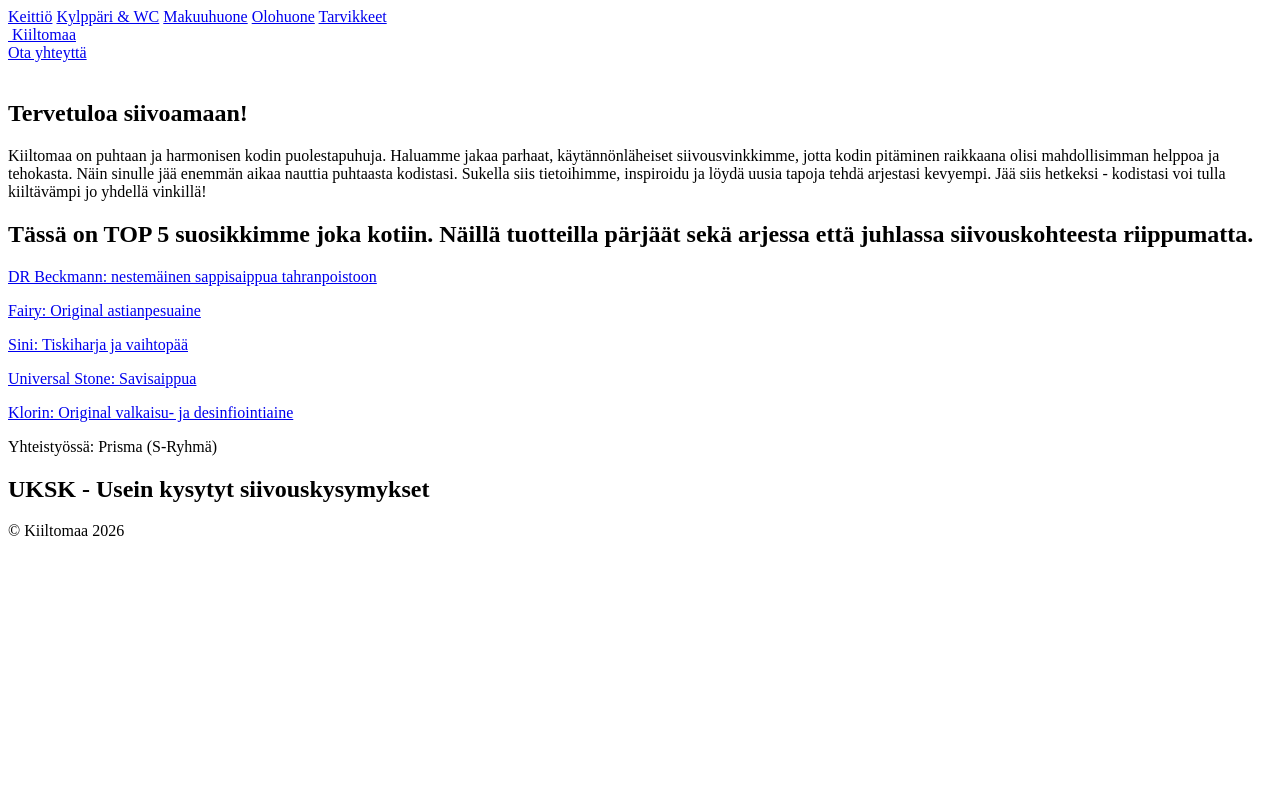
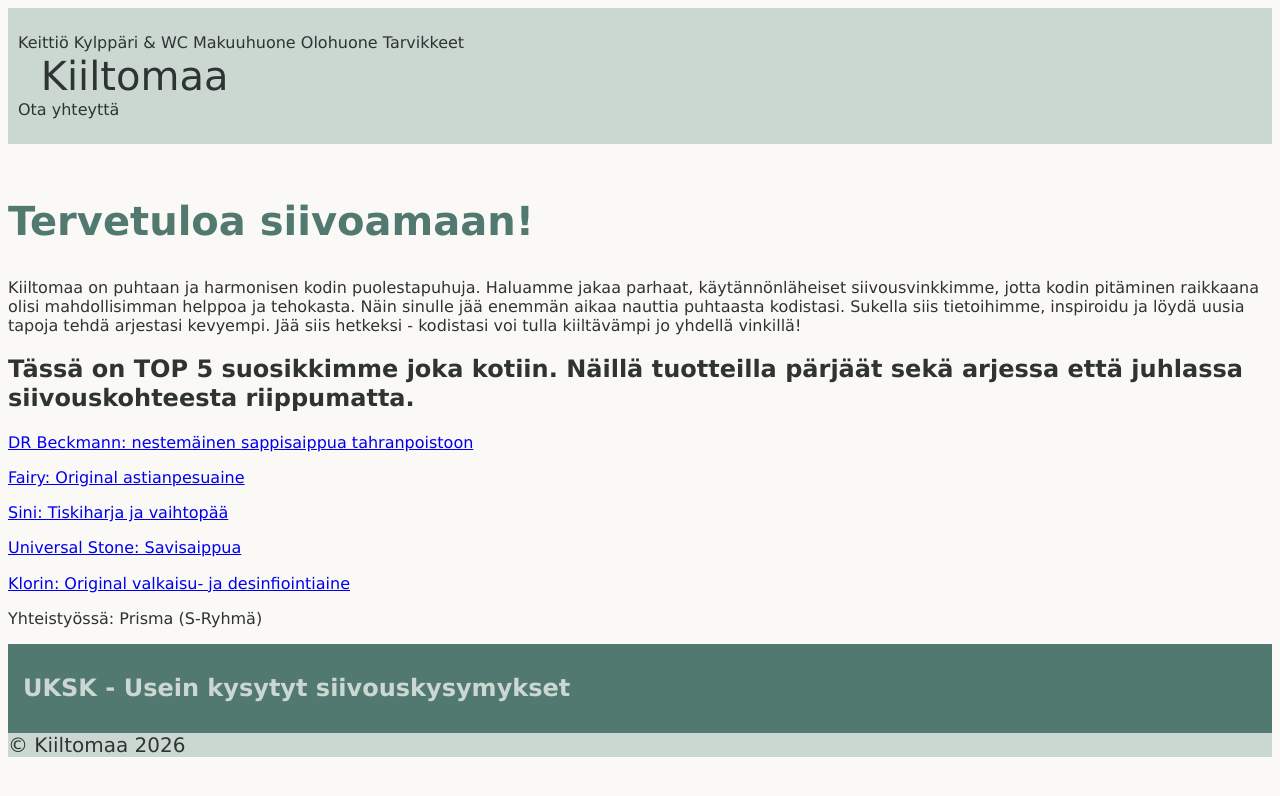
Before and after one commit to mimakiv/kiiltomaa, a plain HTML site: page index.html in a window 1280 px wide. Drawn offline with Linux system fonts and the light colour scheme.

Commit message:
varimaailman hahmottelua

```diff
--- a/css/style.css
+++ b/css/style.css
@@ -1,8 +1,70 @@
 /*YLEISET ASETUKSET*/
+
+body {
+    background-color: #FAF9F6;
+    color: #2F3432; /*toistaiseksi, poistetaan ehkä sivun edetessä*/
+    font-family:Verdana, Geneva, Tahoma, sans-serif;
+    font-size: 16px;
+    line-height: 1.2;
+}
+
+h1 {
+    font-family: 'Lucida Sans', 'Lucida Sans Regular', 'Lucida Grande', 'Lucida Sans Unicode', Geneva, Verdana, sans-serif;
+    font-size: 2.5rem;
+}
+
+h2 {
+    font-family: 'Lucida Sans', 'Lucida Sans Regular', 'Lucida Grande', 'Lucida Sans Unicode', Geneva, Verdana, sans-serif;
+    font-size: 1.5rem;
+}
+
+h3 {
+    font-family: 'Lucida Sans', 'Lucida Sans Regular', 'Lucida Grande', 'Lucida Sans Unicode', Geneva, Verdana, sans-serif;
+    font-size: 1.0rem;
+}
+
 /*HEADER*/
+header {
+    background-color: #CAD8D1;
+    padding: 25px 10px
+}
 /*NAVIGAATIO*/
+
+nav a {
+    text-decoration: none;
+    color: #2F3432;
+}
+
+nav a:hover {
+    text-decoration: underline;
+    color: #52796F;
+}
+
+.site-title {
+    text-decoration: none;
+    font-size: 40px;
+    color: #2F3432;
+    margin: 0px 10px
+}
+
 /*HERO*/
+.hero-text{
+    color: #52796F;
+}
+
 /*ESITTELYALUE*/
+
 /*TOP5 SUOSIKIT*/
+
 /*UKK SIIVOUSINKIT*/
+.vinkit {
+    background-color: #52796F;
+    color: #CAD8D1;
+    padding: 10px 15px;
+}
+
 /*FOOTER*/
+footer {
+    background-color: #CAD8D1;
+    font-size: 20px;
+}
--- a/index.html
+++ b/index.html
@@ -73,7 +73,7 @@
 
     <!--FOOTER-->
     <footer>
-        <div class="footer-center">
+        <div class="footterilogo">
             © Kiiltomaa 2026
         </div>
     </footer>
```
Also changed, not shown: yhteydenotto.html (+1 -3 lines).
